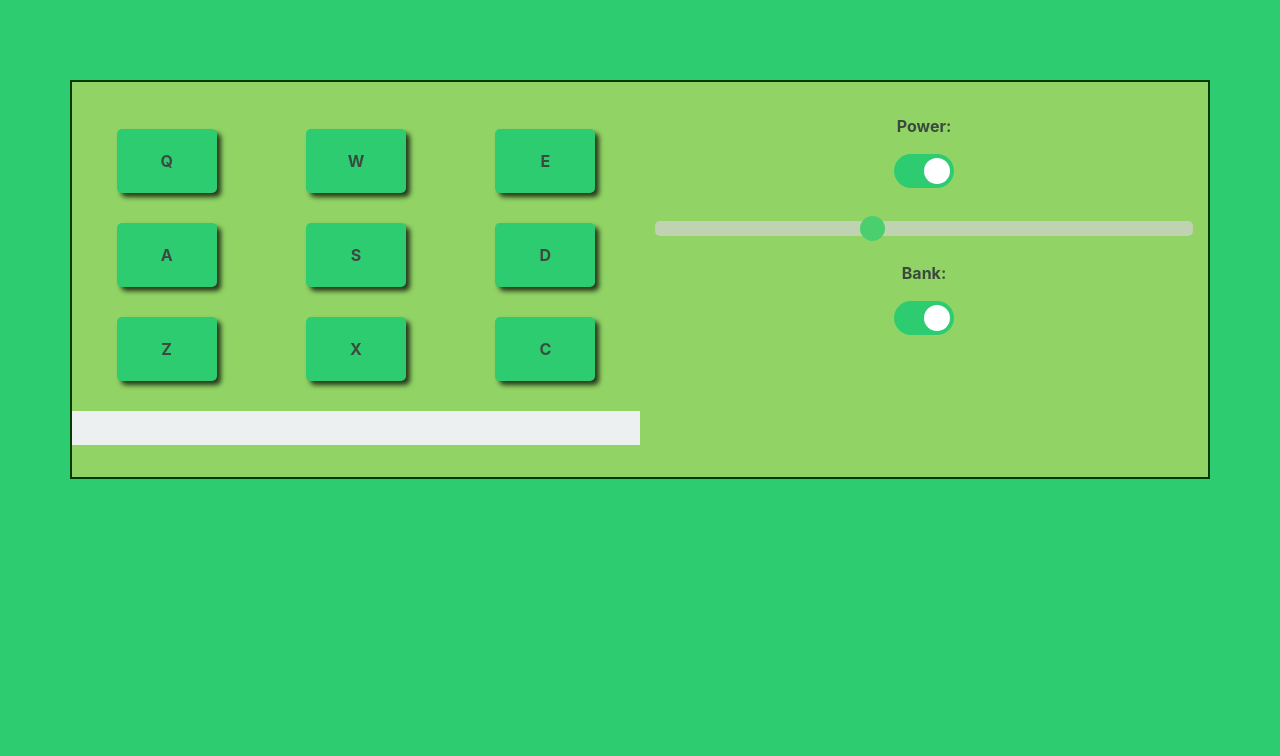
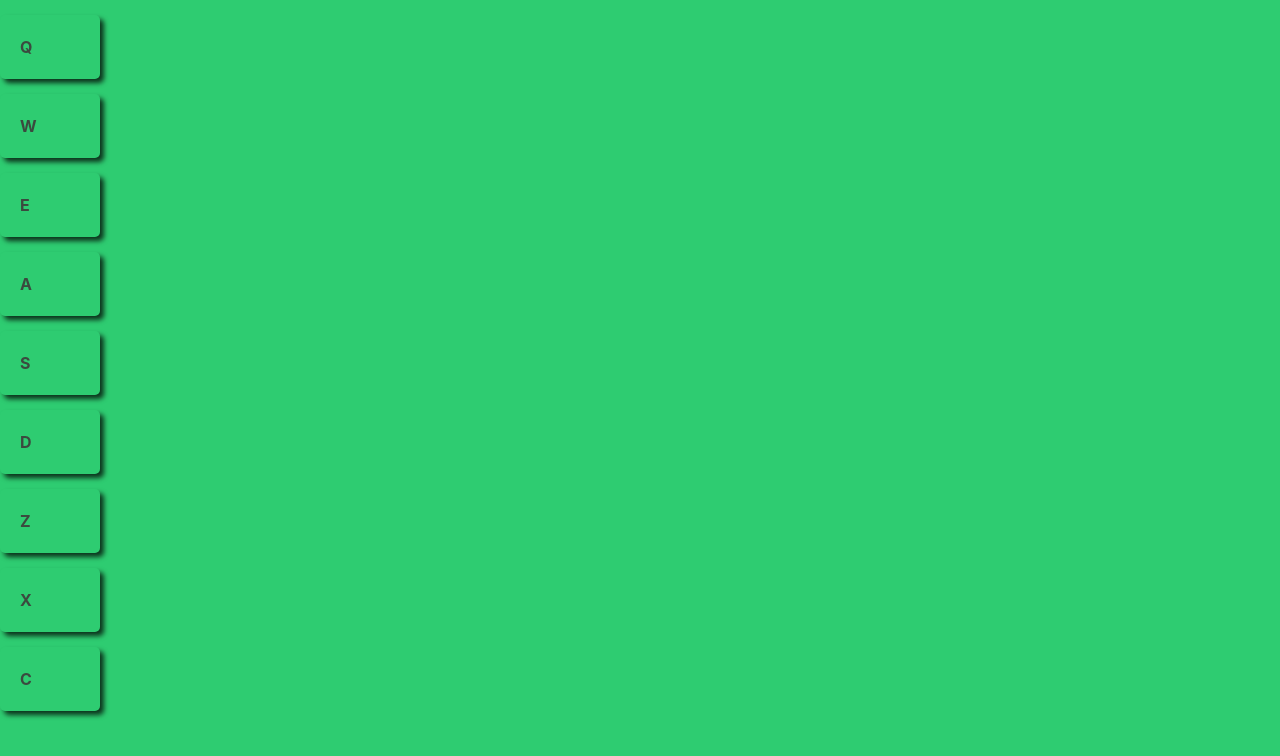
Before and after one commit to budnickip/drummachine, a React (Create React App) app: page / in a window 1280 px wide. Shown: the top 756 px of the page. Built offline with nearby package versions, Linux system fonts and the light colour scheme.

Commit message:
zmiany do zaliczenia freecodecamp

```diff
--- a/src/App.js
+++ b/src/App.js
@@ -1,7 +1,123 @@
 import React, { Component } from 'react';
 import './App.scss';
  import Board from './components/Board/Board'
+import Button from './components/Button/Button'
 
+
+const soundButtons1 = [
+  {
+    key: 'Q',
+    keycode: 81,
+    id: 'Heater-1',
+    url: 'https://s3.amazonaws.com/freecodecamp/drums/Heater-1.mp3',
+  },
+  {
+    key: 'W',
+    keycode: 87,
+    id: 'Heater-2',
+    url: 'https://s3.amazonaws.com/freecodecamp/drums/Heater-2.mp3',
+  },
+  {
+    key: 'E',
+    keycode: 69,
+    id: 'Heater-3',
+    url: 'https://s3.amazonaws.com/freecodecamp/drums/Heater-3.mp3',
+  },
+  {
+    key: 'A',
+    keycode: 65,
+    id: 'Heater-4',
+    url: 'https://s3.amazonaws.com/freecodecamp/drums/Heater-4_1.mp3',
+  },
+  {
+    key: 'S',
+    keycode: 83,
+    id: 'Clap',
+    url: 'https://s3.amazonaws.com/freecodecamp/drums/Heater-6.mp3',
+  },
+  {
+    key: 'D',
+    keycode: 68,
+    id: 'Open-HH',
+    url: 'https://s3.amazonaws.com/freecodecamp/drums/Dsc_Oh.mp3',
+  },
+  {
+    key: 'Z',
+    keycode: 90,
+    id: "Kick-n'-Hat",
+    url: 'https://s3.amazonaws.com/freecodecamp/drums/Kick_n_Hat.mp3',
+  },
+  {
+    key: 'X',
+    keycode: 88,
+    id: 'Kick',
+    url: 'https://s3.amazonaws.com/freecodecamp/drums/RP4_KICK_1.mp3'
+  },
+  {
+    key: 'C',
+    keycode: 67,
+    id: 'Closed-HH',
+    url: 'https://s3.amazonaws.com/freecodecamp/drums/Cev_H2.mp3'
+  },
+
+]
+
+const soundButtons2 = [
+  {
+    key: 'Q',
+    keycode: 81,
+    id: 'Chord-1',
+    url: 'https://s3.amazonaws.com/freecodecamp/drums/Chord_1.mp3'
+  },
+  {
+    key: 'W',
+    keycode: 87,
+    id: 'Chord-2',
+    url: 'https://s3.amazonaws.com/freecodecamp/drums/Chord_2.mp3'
+  },
+  {
+    key: 'E',
+    keycode: 69,
+    id: 'Chord-3',
+    url: 'https://s3.amazonaws.com/freecodecamp/drums/Chord_3.mp3'
+  },
+  {
+    key: 'A',
+    keycode: 65,
+    id: 'Shaker',
+    url: 'https://s3.amazonaws.com/freecodecamp/drums/Give_us_a_light.mp3'
+  },
+  {
+    key: 'S',
+    keycode: 83,
+    id: 'Open-HH',
+    url: 'https://s3.amazonaws.com/freecodecamp/drums/Dry_Ohh.mp3'
+  },
+  {
+    key: 'D',
+    keycode: 68,
+    id: 'Closed-HH',
+    url: 'https://s3.amazonaws.com/freecodecamp/drums/Bld_H1.mp3'
+  },
+  {
+    key: 'Z',
+    keycode: 90,
+    id: 'Punchy-Kick',
+    url: 'https://s3.amazonaws.com/freecodecamp/drums/punchy_kick_1.mp3'
+  },
+  {
+    key: 'X',
+    keycode: 88,
+    id: 'Side-Stick',
+    url: 'https://s3.amazonaws.com/freecodecamp/drums/side_stick_1.mp3'
+  },
+  {
+    key: 'C',
+    keycode: 67,
+    id: 'Snare',
+    url: 'https://s3.amazonaws.com/freecodecamp/drums/Brk_Snr.mp3'
+  },
+]
 
 class App extends Component {
   constructor(props){
@@ -11,7 +127,8 @@ class App extends Component {
       power: true,
       volume: 0.4,
       status: '',
-      isChecked: true
+      isChecked: true,
+      button: ''
     }
   }
 
@@ -39,12 +156,42 @@ class App extends Component {
       })
     }, 3000)
   }
+
+  playButton = (url, id) => {
+    var audio = new Audio(url);
+    if(this.props.power){
+     audio.volume = this.props.volume
+     this.setState({
+       button: id
+     })
+     setTimeout(() => {
+       this.setState({
+         button: ''
+       })
+     }, 1500)
+     audio.play();
+    }
+  }
+
+  playSound = (key, id) => {
+    const sound = document.getElementById(key);
+    sound.currentTime = 0;
+    sound.play();
+    this.setState({
+      button: id
+    })
+    /*
+    this.activatePad();
+    setTimeout(() => this.activatePad(), 100);
+    this.props.updateDisplay(this.props.clipId.replace(/-/g, ' ')); */
+  }
   //let status = "Volume: " + Math.floor(this.state.volume * 100)
   // ten status pod render był.
   render(){
 
     return (
-      <div id="drum-machine" className="container">
+      <div id="drum-machine">
+    { /* <div id="drum-machine" className="container">
         <div className="row machine">
           <div className="col-md-6">
             <Board isSoundButtons1 = {this.state.isSoundButtons1}  status = {this.state.status} power = {this.state.power} volume = {this.state.volume}/>
@@ -76,7 +223,15 @@ class App extends Component {
 
             </div>
         </div>
+    </div> */}
+
+
+      <div id="display">
+        {this.state.button}
       </div>
+
+      {soundButtons1.map(sound => <Button playSound={() => this.playSound(sound.key, sound.id)} onClick={() => this.playButton(sound.url, sound.id)} value = {sound.key} url ={sound.url} id= {sound.id}/>) }
+    </div>
     );
   }
 }
--- a/src/components/Board/Board.js
+++ b/src/components/Board/Board.js
@@ -144,16 +144,18 @@ class Board extends Component{
 
     render(){
         return(
-            <div className="row text-center">
+          <div>
+            {/*<div className="row text-center">
                { this.props.isSoundButtons1 ? soundButtons1.map(sound => <Button
-               onClick={() => this.playButton(sound.url, sound.id)} value = {sound.key} />) : soundButtons2.map(sound => <Button
-               onClick={() => this.playButton(sound.url, sound.id)} value = {sound.key} />) }
+               onClick={() => this.playButton(sound.url, sound.id)} value = {sound.key} url ={sound.url}/>) : soundButtons2.map(sound => <Button
+               onClick={() => this.playButton(sound.url, sound.id)} value = {sound.key} url ={sound.url}/>) }
 
               <div id="display" className="col-12 displayer">
                   {this.state.button ? this.state.button : this.props.status ? this.props.status : ""}
               </div>
 
-            </div>
+               </div>         */}
+          </div>
         )
     }
   }
--- a/src/components/Button/Button.js
+++ b/src/components/Button/Button.js
@@ -14,16 +14,41 @@ class Button extends Component {
       document.removeEventListener('keydown', this.logKey);
     }
 
-    logKey = (e) => {
+    /*logKey = (e) => {
       if(e.code == "Key" + this.props.value){
         this.props.onClick()
       }
     }
+*/
+    logKey = (e) => {
+      if(e.code == "Key" + this.props.value){
+        this.props.playSound()
+      }
+    }
+    playSound = () => {
+      const sound = document.getElementById(this.props.value);
+      sound.currentTime = 0;
+      sound.play();
+      this.setState({
+        button: "z"
+      })
+      /*
+      this.activatePad();
+      setTimeout(() => this.activatePad(), 100);
+      this.props.updateDisplay(this.props.clipId.replace(/-/g, ' ')); */
+    }
 
     render(){
       return(
-        <div className="col-4">
-          <button className="drum-pad" onClick={this.props.onClick}>{this.props.value}</button>
+        <div className="drum-pad"
+          id={this.props.id}
+          onClick={this.props.playSound}>
+         {/* <button className="drum-pad" onClick={this.props.onClick}>{this.props.value}</button>*/}
+          <audio
+            className='clip'
+            id={this.props.value}
+            src={this.props.url}/>
+            {this.props.value}
         </div>
       )
     }
```
